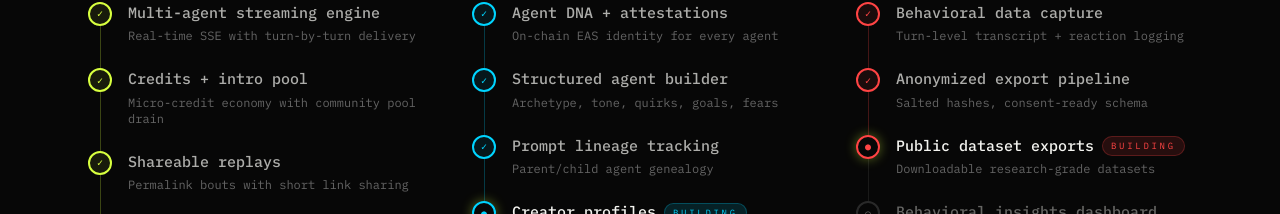
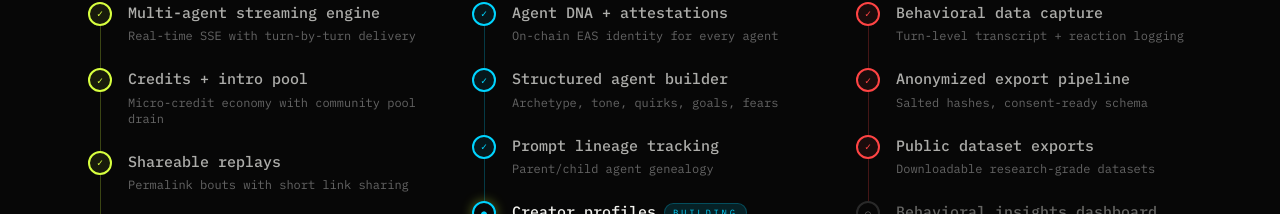
Before and after one commit to rickhallett/thepit, a Next.js app: page /roadmap in a window 1280 px wide. Shown: the part 738-952 px from the top of the page. Built offline with nearby package versions, Linux system fonts and the light colour scheme; no server answers.

Commit message:
fix: update roadmap statuses for remix rewards and public dataset exports

```diff
--- a/app/roadmap/page.tsx
+++ b/app/roadmap/page.tsx
@@ -53,7 +53,7 @@ const LANES: Lane[] = [
       { label: 'Structured agent builder', status: 'done', detail: 'Archetype, tone, quirks, goals, fears' },
       { label: 'Prompt lineage tracking', status: 'done', detail: 'Parent/child agent genealogy' },
       { label: 'Creator profiles', status: 'active', detail: 'Public pages with agent portfolio and stats' },
-      { label: 'Remix rewards', status: 'active', detail: 'Credits for remixing and being remixed' },
+      { label: 'Remix rewards', status: 'done', detail: 'Credits for remixing and being remixed' },
       { label: 'Agent marketplace', status: 'planned', detail: 'Browse, fork, and trade agent prompts' },
       { label: 'Social graph', status: 'planned', detail: 'Follow creators, get notified on new agents' },
       { label: 'Collaborative agents', status: 'planned', detail: 'Multi-author agent construction' },
@@ -69,7 +69,7 @@ const LANES: Lane[] = [
     items: [
       { label: 'Behavioral data capture', status: 'done', detail: 'Turn-level transcript + reaction logging' },
       { label: 'Anonymized export pipeline', status: 'done', detail: 'Salted hashes, consent-ready schema' },
-      { label: 'Public dataset exports', status: 'active', detail: 'Downloadable research-grade datasets' },
+      { label: 'Public dataset exports', status: 'done', detail: 'Downloadable research-grade datasets' },
       { label: 'Behavioral insights dashboard', status: 'planned', detail: 'Aggregate persona dynamics visualization' },
       { label: 'Cross-model comparison', status: 'planned', detail: 'Same prompts, different models, measured delta' },
       { label: 'Peer-reviewed paper', status: 'planned', detail: 'Multi-agent persona emergence in constrained debate' },
```
